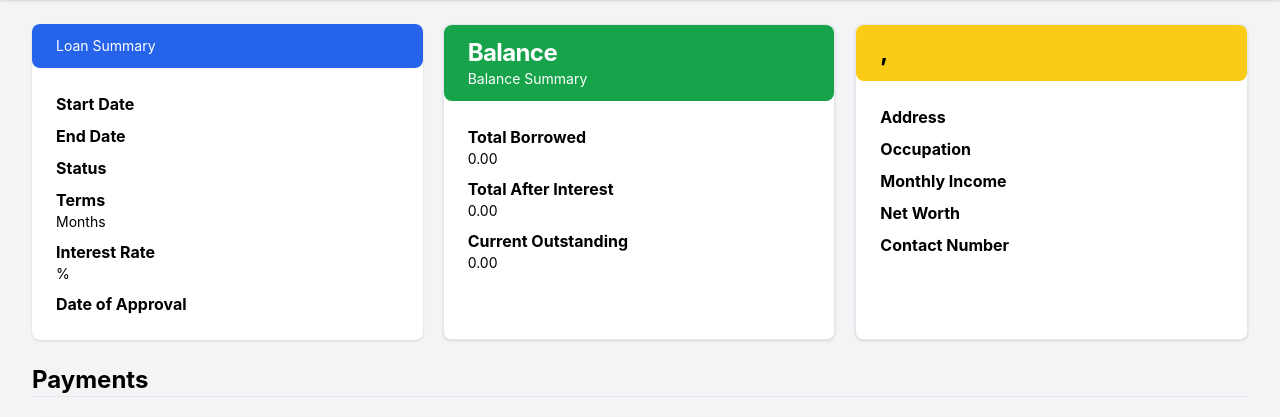
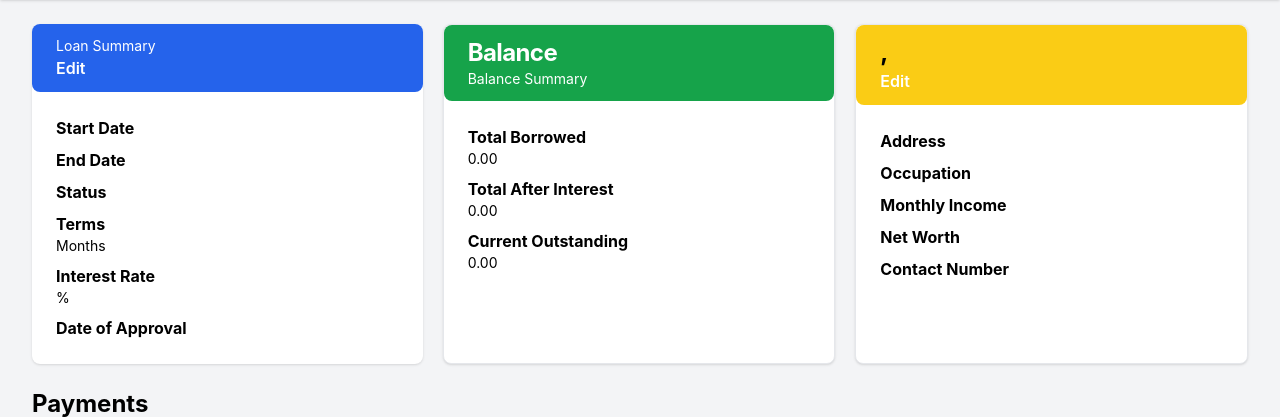
Before and after one commit to ggonzaga29/qwarta, a Django app: template dashboard/templates/loan/view_loan.html in a window 1280 px wide. Shown: the part 148-565 px from the top of the page. Run offline with Django 4.2, Linux system fonts and the light colour scheme; the template is opened without the code that fills it, so the values that code supplies are empty.

Commit message:
phoebe kae

```diff
--- a/dashboard/templates/loan/view_loan.html
+++ b/dashboard/templates/loan/view_loan.html
@@ -14,6 +14,7 @@
             <div class="bg-blue-600 w-full px-6 py-3 rounded-lg">
                 <h5 class="text-2xl font-bold tracking-tight  text-white">{{ loan.product_name }}</h5>
                 <p class="text-sm  text-white">Loan Summary</p>
+                <button type="button" class="text-white font-semibold">Edit</button>
             </div>
             <div class="p-6">
                 <div class="">
@@ -70,6 +71,7 @@
             <div class="bg-yellow-400 w-full px-6 py-3 rounded-lg">
                 <h5 class="text-2xl font-bold tracking-tight  text-black">{{ client.last_name }}, {{ client.first_name }}</h5>
                 <p class="text-sm  text-black">{{ client.email }}</p>
+                <button type="button" class="text-white font-semibold">Edit</button>
             </div>
             <div class="p-6">
                 <div class="">
```
